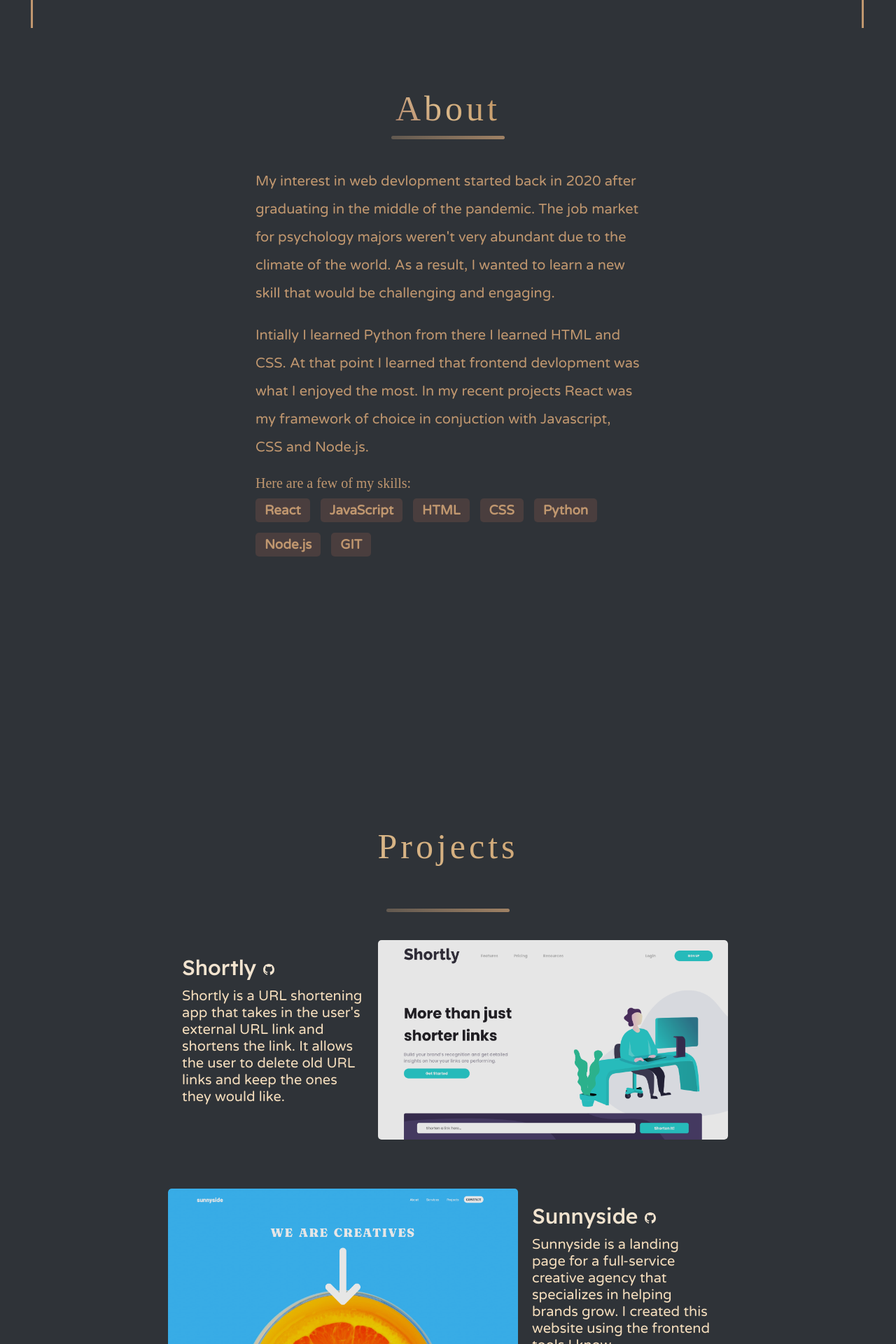
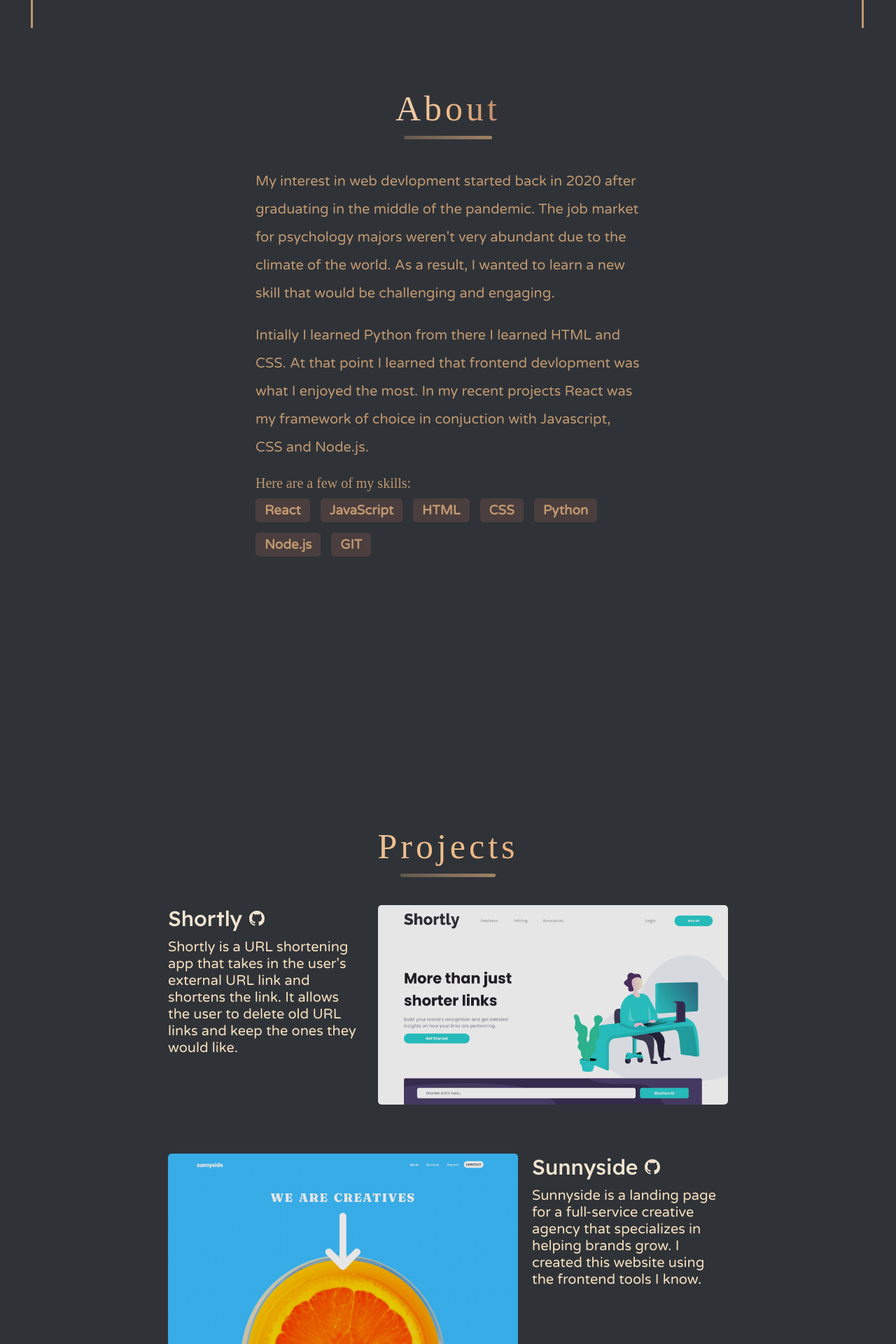
Before and after one commit to Vivianie-P/portfolio, a React (Create React App) app: page / in a window 1280 px wide. Shown: the part 760-2680 px from the top of the page at 70% size. Built offline with nearby package versions, Linux system fonts and the light colour scheme; a web font is replaced by a local one.

Commit message:
Fixing projects' button

```diff
--- a/package.json
+++ b/package.json
@@ -14,9 +14,11 @@
 		"react-dom": "^18.2.0",
 		"react-router-dom": "^6.3.0",
 		"react-router-hash-link": "^2.4.3",
-		"react-scripts": "5.0.1",
 		"styled-components": "^5.3.6",
 		"web-vitals": "^2.1.4"
+	},
+	"devDependencies": {
+		"react-scripts": "5.0.1"
 	},
 	"scripts": {
 		"start": "react-scripts start",
--- a/src/Components/AboutMe.css
+++ b/src/Components/AboutMe.css
@@ -21,13 +21,11 @@
 	font-family: "Shrikhand", cursive;
 	font-weight: 400;
 	--bg-size: 400%;
-	background: linear-gradient(
-			43deg,
-			rgba(175, 118, 63, 1) 0%,
-			rgba(218, 184, 138, 1) 30%,
-			rgba(156, 107, 93, 1) 50%,
-			rgba(218, 184, 138, 1) 70%,
-			rgba(175, 118, 63, 1) 100%
+	background: radial-gradient(
+			circle,
+			rgba(241, 227, 207, 1) 0%,
+			rgba(238, 186, 135, 1) 50%,
+			rgba(149, 84, 65, 1) 100%
 		)
 		0 0 / 400% 100%;
 	-webkit-text-fill-color: transparent;
@@ -38,13 +36,11 @@
 }
 
 .aboutme-title-light {
-	background: linear-gradient(
-			43deg,
-			rgba(175, 118, 63, 1) 0%,
-			rgba(218, 184, 138, 1) 30%,
-			rgba(156, 107, 93, 1) 50%,
-			rgba(218, 184, 138, 1) 70%,
-			rgba(175, 118, 63, 1) 100%
+	background: radial-gradient(
+			circle,
+			rgba(192, 151, 111, 1) 0%,
+			rgba(128, 82, 68, 1) 50%,
+			rgba(47, 51, 56, 1) 100%
 		)
 		0 0 / 400% 100%;
 
--- a/src/Components/ContactMe.css
+++ b/src/Components/ContactMe.css
@@ -21,13 +21,11 @@
 	font-weight: 400;
 	font-size: 3.5rem;
 	--bg-size: 400%;
-	background: linear-gradient(
-			43deg,
-			rgba(175, 118, 63, 1) 0%,
-			rgba(218, 184, 138, 1) 30%,
-			rgba(156, 107, 93, 1) 50%,
-			rgba(218, 184, 138, 1) 70%,
-			rgba(175, 118, 63, 1) 100%
+	background: radial-gradient(
+			circle,
+			rgba(241, 227, 207, 1) 0%,
+			rgba(238, 186, 135, 1) 50%,
+			rgba(149, 84, 65, 1) 100%
 		)
 		0 0 / 400% 100%;
 	-webkit-text-fill-color: transparent;
@@ -38,7 +36,7 @@
 }
 
 .contact-me-title-light {
-	background: linear-gradient(
+	/* background: linear-gradient(
 			43deg,
 			rgba(175, 118, 63, 1) 0%,
 			rgba(218, 184, 138, 1) 30%,
@@ -46,8 +44,14 @@
 			rgba(218, 184, 138, 1) 70%,
 			rgba(175, 118, 63, 1) 100%
 		)
+		0 0 / 400% 100%; */
+	background: radial-gradient(
+			circle,
+			rgba(192, 151, 111, 1) 0%,
+			rgba(128, 82, 68, 1) 50%,
+			rgba(47, 51, 56, 1) 100%
+		)
 		0 0 / 400% 100%;
-
 	background-clip: text;
 	-webkit-background-clip: text;
 }
--- a/src/Components/Home.css
+++ b/src/Components/Home.css
@@ -18,28 +18,11 @@
 	font-size: 3.2rem;
 	font-family: "Shrikhand", cursive;
 	margin: 0;
-
 	--bg-size: 400%;
-	/* background: radial-gradient(
-			circle,
-			rgba(68, 69, 70, 1) 0%,
-			rgba(192, 151, 111, 1) 100%
-		)
-		0 0 / 400% 100%; */
-	/* background: linear-gradient(
-			43deg,
-			rgba(175, 118, 63, 1) 0%,
-			rgba(218, 184, 138, 1) 30%,
-			rgba(156, 107, 93, 1) 50%,
-			rgba(218, 184, 138, 1) 70%,
-			rgba(175, 118, 63, 1) 100%
-		)
-		0 0 / 400% 100%; */
-
-	background: linear-gradient(
-			90deg,
-			rgba(192, 151, 111, 1) 0%,
-			rgba(125, 84, 72, 1) 100%
+	background: radial-gradient(
+			rgba(241, 227, 207, 1) 0%,
+			rgba(238, 186, 135, 1) 50%,
+			rgba(149, 84, 65, 1) 100%
 		)
 		0 0 / 400% 100%;
 	-webkit-text-fill-color: transparent;
@@ -52,8 +35,9 @@
 .home-title-light {
 	background: radial-gradient(
 			circle,
-			rgba(47, 51, 56, 1) 0%,
-			rgba(175, 118, 63, 1) 100%
+			rgba(192, 151, 111, 1) 0%,
+			rgba(128, 82, 68, 1) 50%,
+			rgba(47, 51, 56, 1) 100%
 		)
 		0 0 / 400% 100%;
 
@@ -69,20 +53,11 @@
 			rgba(192, 151, 111, 1) 100%
 		)
 		0 0 / 400% 100%;
-	/* background: linear-gradient(
-			43deg,
-			rgba(175, 118, 63, 1) 0%,
-			rgba(218, 184, 138, 1) 30%,
-			rgba(156, 107, 93, 1) 50%,
-			rgba(218, 184, 138, 1) 70%,
-			rgba(175, 118, 63, 1) 100%
-		)
-		0 0 / 400% 100%; */
 	-webkit-text-fill-color: transparent;
 	animation: move-bg 30s infinite linear;
 	height: 5px;
 	border-radius: 5px;
-	width: 25%;
+	width: 18%;
 	margin: 1rem auto 2rem;
 }
 
@@ -107,7 +82,7 @@
 	}
 
 	.underline {
-		width: 22%;
+		width: 17%;
 		margin: 1rem auto 4rem;
 	}
 }
--- a/src/Components/Projects.css
+++ b/src/Components/Projects.css
@@ -9,13 +9,11 @@
 	font-weight: 400;
 	margin: 0;
 	--bg-size: 400%;
-	background: linear-gradient(
-			43deg,
-			rgba(175, 118, 63, 1) 0%,
-			rgba(218, 184, 138, 1) 30%,
-			rgba(156, 107, 93, 1) 50%,
-			rgba(218, 184, 138, 1) 70%,
-			rgba(175, 118, 63, 1) 100%
+	background: radial-gradient(
+			circle,
+			rgba(241, 227, 207, 1) 0%,
+			rgba(238, 186, 135, 1) 50%,
+			rgba(149, 84, 65, 1) 100%
 		)
 		0 0 / 400% 100%;
 	-webkit-text-fill-color: transparent;
@@ -27,12 +25,10 @@
 
 .projects-title-light {
 	background: radial-gradient(
-			43deg,
-			rgba(175, 118, 63, 1) 0%,
-			rgba(218, 184, 138, 1) 30%,
-			rgba(156, 107, 93, 1) 50%,
-			rgba(218, 184, 138, 1) 70%,
-			rgba(175, 118, 63, 1) 100%
+			circle,
+			rgba(192, 151, 111, 1) 0%,
+			rgba(128, 82, 68, 1) 50%,
+			rgba(47, 51, 56, 1) 100%
 		)
 		0 0 / 400% 100%;
 
@@ -104,10 +100,11 @@
 }
 
 .card__btn {
-	height: 1.6rem;
+	height: 1.8rem;
 	text-decoration: none;
 	text-align: center;
 	cursor: pointer;
+	fill: #f1e3cf;
 }
 
 .card__btn:hover {
@@ -116,7 +113,6 @@
 
 @media screen and (max-width: 800px) {
 	.card {
-		/* height: 220px; */
 		max-width: 550px;
 	}
 
@@ -136,7 +132,6 @@
 	.projects-title,
 	.projects-title-light {
 		font-size: 5rem;
-		margin-bottom: 5rem;
 	}
 
 	.projects-container {
@@ -146,9 +141,8 @@
 	}
 
 	.project-details {
-		padding: 0 2rem;
+		padding: 0 2rem 0 0;
 		height: 100%;
-		/* justify-content: center; */
 	}
 
 	.card {
@@ -156,6 +150,9 @@
 		height: 285px;
 	}
 
+	.card:nth-child(even) .project-details {
+		padding: 0 0 0 2rem;
+	}
 	.card:nth-child(even) {
 		flex-direction: row-reverse;
 	}
@@ -186,7 +183,6 @@
 	.card-inner-info {
 		display: flex;
 		justify-content: center;
-		gap: 2rem;
 		flex-direction: column;
 		width: 60%;
 		float: left;
@@ -197,7 +193,7 @@
 		font-size: 2rem;
 	}
 
-	/* .card__btn {
-		font-size: 2rem;
-	} */
+	.card__btn {
+		height: 2.2rem;
+	}
 }
--- a/src/Components/themes.js
+++ b/src/Components/themes.js
@@ -59,9 +59,6 @@ export const GlobalStyles = createGlobalStyle`
 		color:${(props) => props.theme.projectFont};
 	}
 
-	.card__btn{
-		fill:${(props) => props.theme.cardBtn};
-	}
 
 	@media screen and (max-width: 799px) {
 		.project-details {
```
Also changed, not shown: src/App.css (+0 -18 lines), 1 other file (tests, documents, lock files or other folders).
